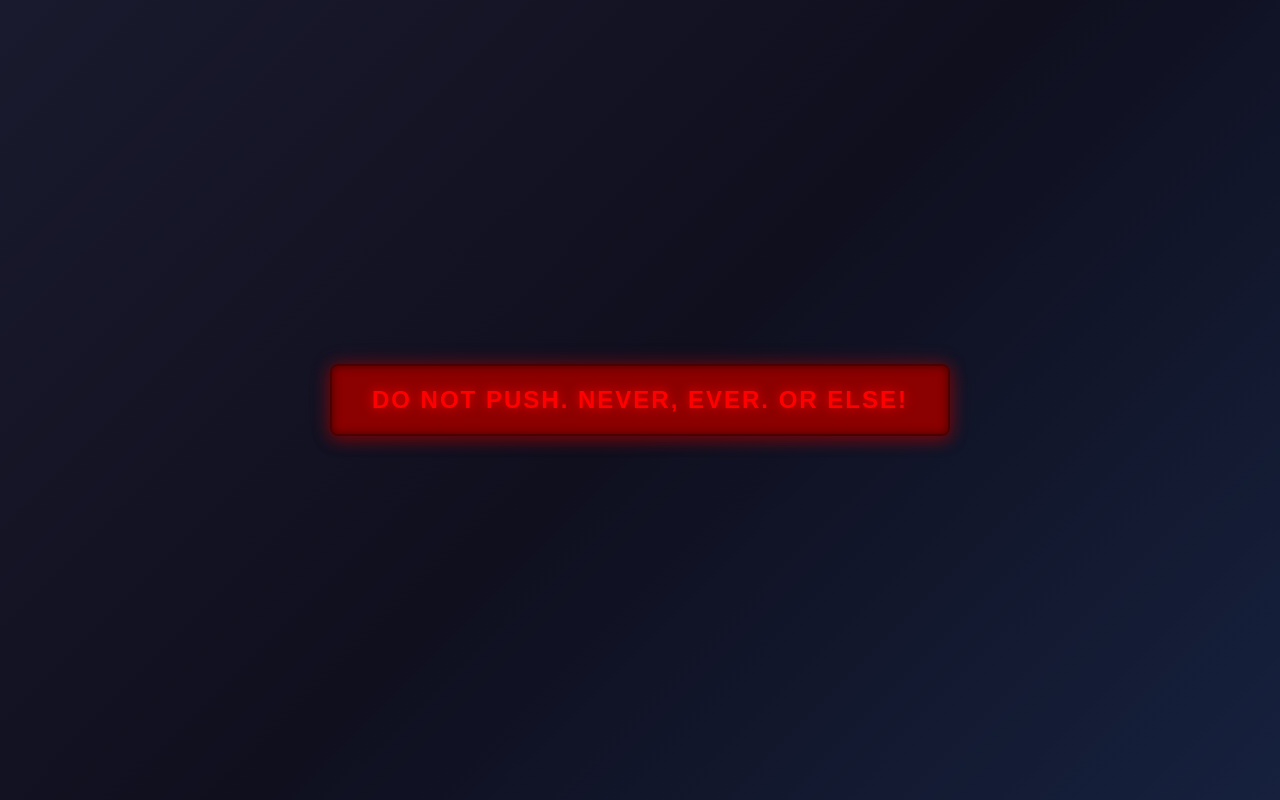
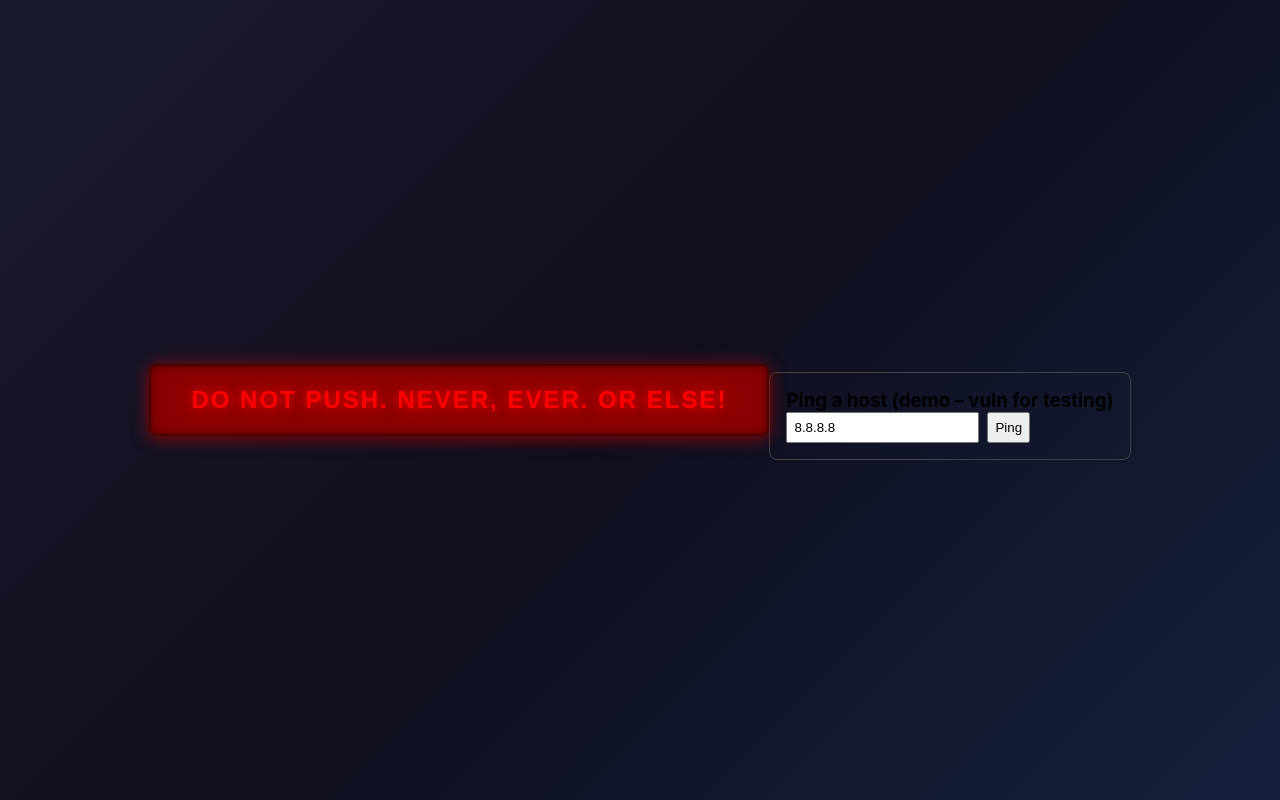
Before and after one commit to RuncibleSpoon/simple_react_app, a React (Vite) app: page / in a window 1280 px wide. Built offline with nearby package versions, Linux system fonts and the light colour scheme.

Commit message:
Add server with command injection demo and update App component for ping functionality

```diff
--- a/package.json
+++ b/package.json
@@ -5,9 +5,12 @@
   "scripts": {
     "dev": "vite",
     "build": "vite build",
-    "preview": "vite preview"
+    "preview": "vite preview",
+    "server": "node server.js"
   },
   "dependencies": {
+    "cors": "^2.8.5",
+    "express": "^4.21.0",
     "react": "^18.2.0",
     "react-dom": "^18.2.0"
   },
--- a/src/App.jsx
+++ b/src/App.jsx
@@ -1,8 +1,30 @@
 import { useState } from 'react'
 import './App.css'
 
+const API_BASE = 'http://localhost:3001'
+
 function App() {
   const [exploded, setExploded] = useState(false)
+  const [pingHost, setPingHost] = useState('8.8.8.8')
+  const [pingResult, setPingResult] = useState('')
+  const [pingError, setPingError] = useState('')
+
+  const runPing = async () => {
+    setPingResult('')
+    setPingError('')
+    try {
+      const res = await fetch(`${API_BASE}/api/ping`, {
+        method: 'POST',
+        headers: { 'Content-Type': 'application/json' },
+        body: JSON.stringify({ host: pingHost }),
+      })
+      const data = await res.json()
+      if (!res.ok) throw new Error(data.error || res.statusText)
+      setPingResult(data.output || '')
+    } catch (e) {
+      setPingError(e.message || 'Request failed')
+    }
+  }
 
   const handleClick = () => {
     setExploded(true)
@@ -21,6 +43,20 @@ function App() {
         >
           DO NOT PUSH. NEVER, EVER. OR ELSE!
         </button>
+        {/* DEMO: Command-injection vuln - backend server.js passes user input to exec() */}
+        <section className="ping-demo" style={{ marginTop: '2rem', padding: '1rem', border: '1px solid #444', borderRadius: 8 }}>
+          <h3 style={{ marginTop: 0 }}>Ping a host (demo – vuln for testing)</h3>
+          <input
+            type="text"
+            value={pingHost}
+            onChange={(e) => setPingHost(e.target.value)}
+            placeholder="e.g. 8.8.8.8"
+            style={{ marginRight: 8, padding: 6 }}
+          />
+          <button type="button" onClick={runPing} style={{ padding: 6 }}>Ping</button>
+          {pingError && <div style={{ color: '#f88', marginTop: 8 }}>{pingError}</div>}
+          {pingResult && <pre style={{ marginTop: 8, fontSize: 12, overflow: 'auto' }}>{pingResult}</pre>}
+        </section>
         {exploded && (
           <div className="explosion">
             <div className="particle"></div>
```
Also changed, not shown: server.js (added, +29 -0 lines).
